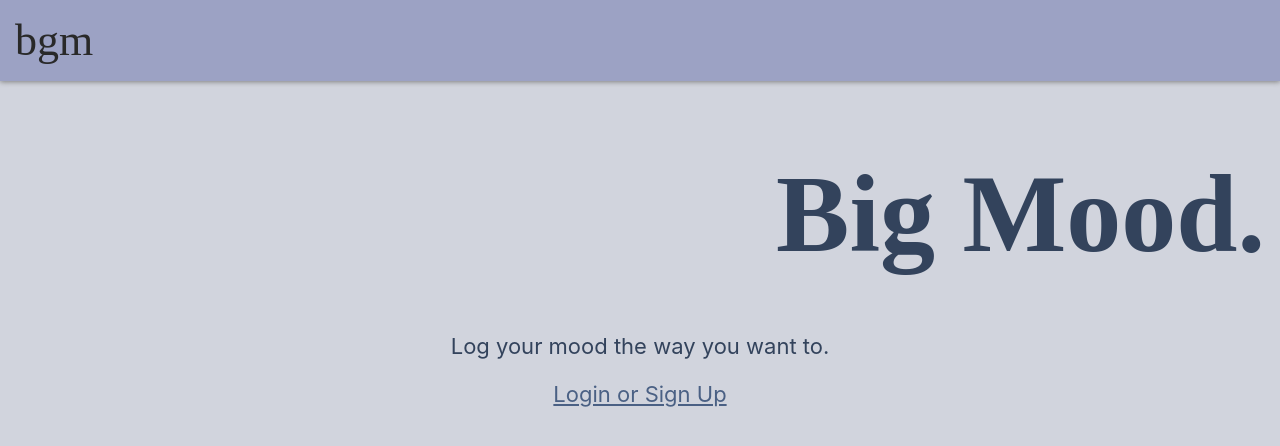
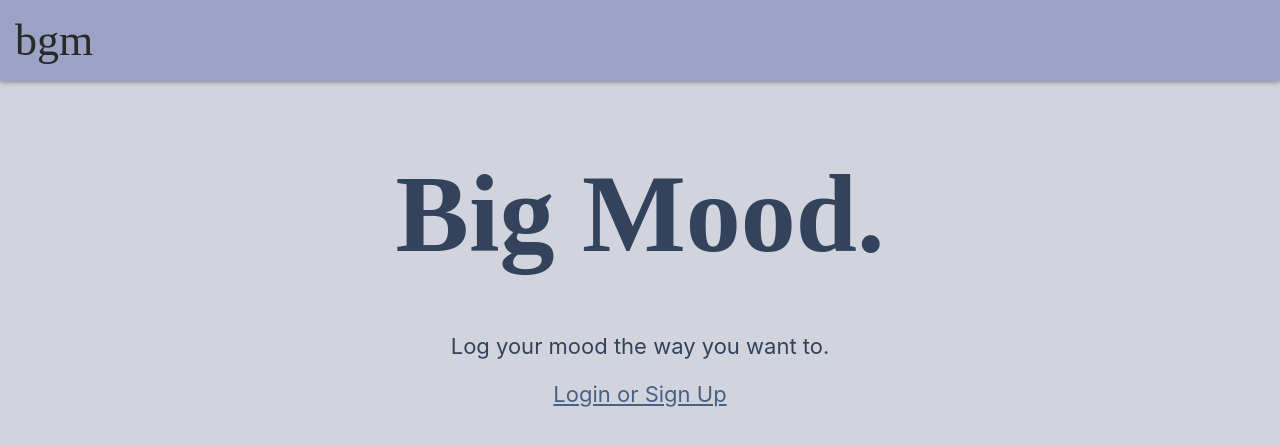
Before and after one commit to mgettytehan/ga-project-moodtracker, a React (Create React App) app in the folder client/: page / in a window 1280 px wide. Shown: the top 446 px of the page. Built offline with nearby package versions, Linux system fonts and the light colour scheme; a web font is replaced by a local one.

Commit message:
Committed DB in preparation for heroku, fixed header

```diff
--- a/client/src/index.css
+++ b/client/src/index.css
@@ -165,3 +165,9 @@ input[type=radio] {
 .scale-item {
   padding: 10px;
 }
+
+@media (min-width: 650px) {
+  h1.main-header {
+    text-align: center;
+  }
+}
```
Also changed, not shown: 1 other file (tests, documents, lock files or other folders).
